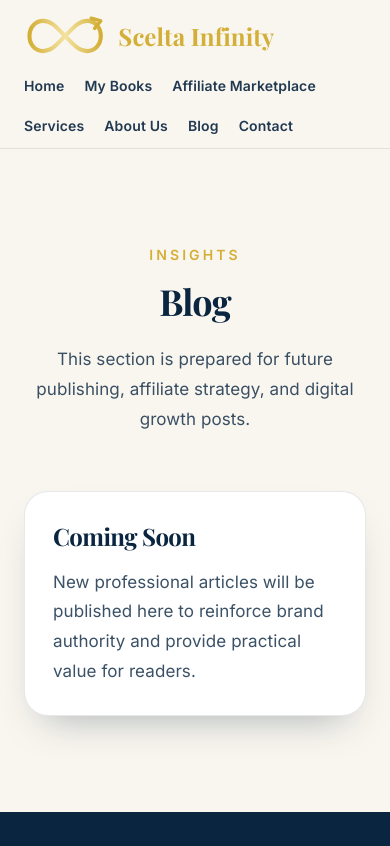
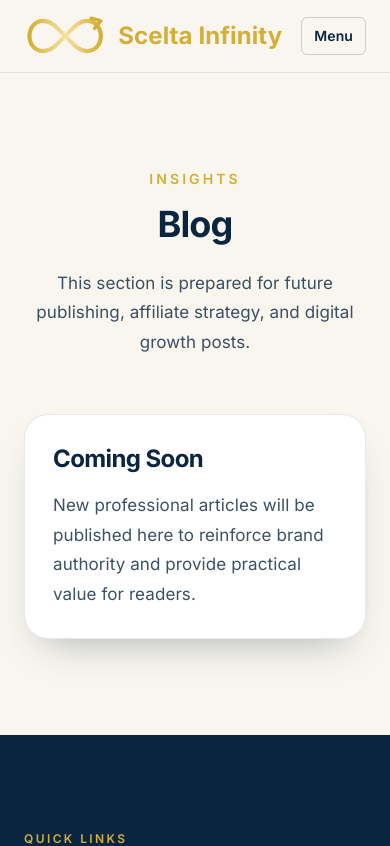
Before and after one commit to doghubnet/Scelta-Infinity, a Next.js app: page /blog in a window 390 px wide. Shown: the top 846 px of the page. Built offline with nearby package versions, Linux system fonts and the light colour scheme; a web font is replaced by a local one.

Commit message:
Refine premium heading typography and motion interactions sitewide

```diff
--- a/app/globals.css
+++ b/app/globals.css
@@ -20,16 +20,22 @@ body {
 }
 
 @layer base {
+  h1,
+  h2,
+  h3 {
+    font-family: "Inter", system-ui, -apple-system, BlinkMacSystemFont, "Segoe UI", Roboto, sans-serif !important;
+  }
+
   h1 {
-    @apply text-5xl font-bold tracking-[-0.025em] leading-[1.08] md:text-7xl;
+    @apply text-5xl font-bold tracking-[-0.04em] leading-[1.1] md:text-7xl;
   }
 
   h2 {
-    @apply text-4xl font-bold tracking-[-0.025em] leading-[1.12] md:text-6xl;
+    @apply text-4xl font-bold tracking-[-0.025em] leading-[1.1] md:text-5xl;
   }
 
   h3 {
-    @apply text-2xl font-bold tracking-[-0.025em] leading-[1.25] md:text-3xl;
+    @apply text-2xl font-bold tracking-[-0.025em] leading-[1.1] md:text-3xl;
   }
 
   p {
--- a/app/page.tsx
+++ b/app/page.tsx
@@ -88,7 +88,7 @@ export default function HomePage() {
     hidden: { opacity: 0 },
     visible: {
       opacity: 1,
-      transition: { duration: 0.6, ease: "easeOut", staggerChildren: 0.08 }
+      transition: { duration: 0.8, ease: "easeOut", staggerChildren: 0.1 }
     }
   };
 
@@ -98,8 +98,8 @@ export default function HomePage() {
         visible: { opacity: 1, transition: { duration: 0.45, ease: "easeOut" } }
       }
     : {
-        hidden: { opacity: 0, y: 20 },
-        visible: { opacity: 1, y: 0, transition: { duration: 0.6, ease: "easeOut" } }
+        hidden: { opacity: 0, y: 40 },
+        visible: { opacity: 1, y: 0, transition: { duration: 0.8, ease: "easeOut" } }
       };
 
   return (
@@ -119,7 +119,7 @@ export default function HomePage() {
                 <span className="inline-block h-6 w-6 rounded-full border border-gold/80" aria-hidden="true" />
                 Scelta Infinity
               </motion.p>
-              <motion.h1 variants={heroItemVariants} className="font-serif text-5xl font-bold tracking-[-0.025em] text-white md:text-7xl">
+              <motion.h1 variants={heroItemVariants} className="text-5xl font-bold tracking-[-0.04em] text-white md:text-7xl">
                 Premium eBooks & Trusted Affiliate Recommendations for Global Audiences
               </motion.h1>
               <motion.p variants={heroItemVariants} className="mt-7 max-w-xl text-[1.0625rem] leading-[1.75] tracking-[0.005em] text-white/85 lg:max-w-none">
--- a/components/header.tsx
+++ b/components/header.tsx
@@ -2,6 +2,7 @@
 
 import Link from "next/link";
 import { usePathname } from "next/navigation";
+import { useState } from "react";
 import { motion, useReducedMotion } from "framer-motion";
 import { navLinks, company } from "@/lib/site-data";
 
@@ -31,22 +32,48 @@ function InfinityArrowLogo() {
 export default function Header() {
   const pathname = usePathname();
   const reduceMotion = useReducedMotion();
+  const [menuOpen, setMenuOpen] = useState(false);
+
+  const mobileMenuVariants = reduceMotion
+    ? {
+        hidden: { opacity: 0 },
+        visible: { opacity: 1, transition: { duration: 0.3, staggerChildren: 0.08 } }
+      }
+    : {
+        hidden: { opacity: 0, y: -24 },
+        visible: { opacity: 1, y: 0, transition: { duration: 0.3, ease: "easeOut", staggerChildren: 0.08 } }
+      };
+
+  const mobileItemVariants = reduceMotion
+    ? { hidden: { opacity: 0 }, visible: { opacity: 1 } }
+    : { hidden: { opacity: 0, y: -10 }, visible: { opacity: 1, y: 0 } };
 
   return (
     <header className="sticky top-0 z-50 border-b border-navy/10 bg-cream/95 backdrop-blur">
       <div className="mx-auto flex w-full max-w-[82rem] flex-wrap items-center justify-between gap-4 px-6 py-3 md:px-12">
         <Link href="/" className="group flex items-center gap-3" aria-label="Scelta Infinity home">
           <InfinityArrowLogo />
-          <span className="font-serif text-2xl font-bold text-gold transition duration-300 group-hover:scale-[1.02] group-hover:drop-shadow-[0_0_10px_rgba(212,175,55,0.55)] md:text-3xl">{company.brandName}</span>
+          <span className="text-2xl font-bold text-gold transition duration-300 group-hover:scale-[1.02] group-hover:drop-shadow-[0_0_10px_rgba(212,175,55,0.55)] md:text-3xl">{company.brandName}</span>
         </Link>
-        <nav aria-label="Primary navigation" className="flex flex-wrap items-center gap-5 text-sm font-semibold tracking-[0.01em] text-navy/90">
+
+        <button
+          type="button"
+          className="rounded-md border border-navy/20 px-3 py-2 text-sm font-semibold text-navy md:hidden"
+          onClick={() => setMenuOpen((open) => !open)}
+          aria-expanded={menuOpen}
+          aria-controls="mobile-nav"
+        >
+          Menu
+        </button>
+
+        <nav aria-label="Primary navigation" className="hidden flex-wrap items-center gap-5 text-sm font-semibold tracking-[0.01em] text-navy/90 md:flex">
           {navLinks.map(([label, path]) => {
             const isActive = pathname === path;
             return (
               <motion.div
                 key={path}
                 whileHover={reduceMotion ? { opacity: 0.92 } : { scale: 1.02 }}
-                transition={{ duration: 0.24 }}
+                transition={{ duration: 0.3, ease: "easeOut" }}
                 className="relative"
               >
                 <Link href={path} className="transition duration-300 hover:text-gold">
@@ -57,12 +84,40 @@ export default function Header() {
                   initial={false}
                   animate={{ width: isActive ? "100%" : "0%", opacity: isActive ? 1 : 0.9 }}
                   whileHover={{ width: "100%", opacity: 1 }}
-                  transition={{ duration: 0.24, ease: "easeOut" }}
+                  transition={{ duration: 0.3, ease: "easeOut" }}
                 />
               </motion.div>
             );
           })}
         </nav>
+
+        {menuOpen && (
+          <motion.nav
+            id="mobile-nav"
+            aria-label="Mobile navigation"
+            variants={mobileMenuVariants}
+            initial="hidden"
+            animate="visible"
+            className="w-full rounded-2xl border border-navy/10 bg-white p-4 shadow-luxury md:hidden"
+          >
+            <div className="flex flex-col gap-3">
+              {navLinks.map(([label, path]) => {
+                const isActive = pathname === path;
+                return (
+                  <motion.div key={path} variants={mobileItemVariants}>
+                    <Link
+                      href={path}
+                      onClick={() => setMenuOpen(false)}
+                      className={`block rounded-lg px-3 py-2 text-sm font-semibold ${isActive ? "text-gold" : "text-navy"}`}
+                    >
+                      {label}
+                    </Link>
+                  </motion.div>
+                );
+              })}
+            </div>
+          </motion.nav>
+        )}
       </div>
     </header>
   );
--- a/components/ui.tsx
+++ b/components/ui.tsx
@@ -17,7 +17,7 @@ export function SectionTitle({
   return (
     <div className="mx-auto mb-14 max-w-3xl text-center">
       <p className="mb-4 text-sm font-semibold uppercase tracking-[0.22em] text-gold">{eyebrow}</p>
-      <h2 className="font-serif text-4xl font-bold tracking-[-0.025em] leading-[1.12] text-navy md:text-6xl">{title}</h2>
+      <h2 className="text-4xl font-bold tracking-[-0.025em] leading-[1.1] text-navy md:text-5xl">{title}</h2>
       <p className="mt-6 text-[1.0625rem] leading-[1.75] tracking-[0.005em] text-navy/80">{description}</p>
     </div>
   );
@@ -30,7 +30,7 @@ export function PrimaryButton({ href, children, className }: { href: string; chi
     <motion.div
       whileHover={reduceMotion ? { opacity: 0.95 } : { scale: 1.02, y: -2 }}
       whileTap={reduceMotion ? undefined : { scale: 0.98 }}
-      transition={{ duration: 0.24 }}
+      transition={{ duration: 0.24, ease: "easeOut" }}
     >
       <Link
         href={href}
@@ -51,7 +51,7 @@ export function Card({ children, className }: { children: ReactNode; className?:
   return (
     <motion.article
       whileHover={reduceMotion ? { opacity: 0.96 } : { scale: 1.02, y: -4 }}
-      transition={{ duration: 0.24 }}
+      transition={{ duration: 0.24, ease: "easeOut" }}
       className={cn(
         "rounded-3xl border border-navy/10 bg-white p-7 shadow-luxury transition hover:border-gold/40 hover:shadow-[0_24px_40px_-20px_rgba(212,175,55,0.45)]",
         className
```
